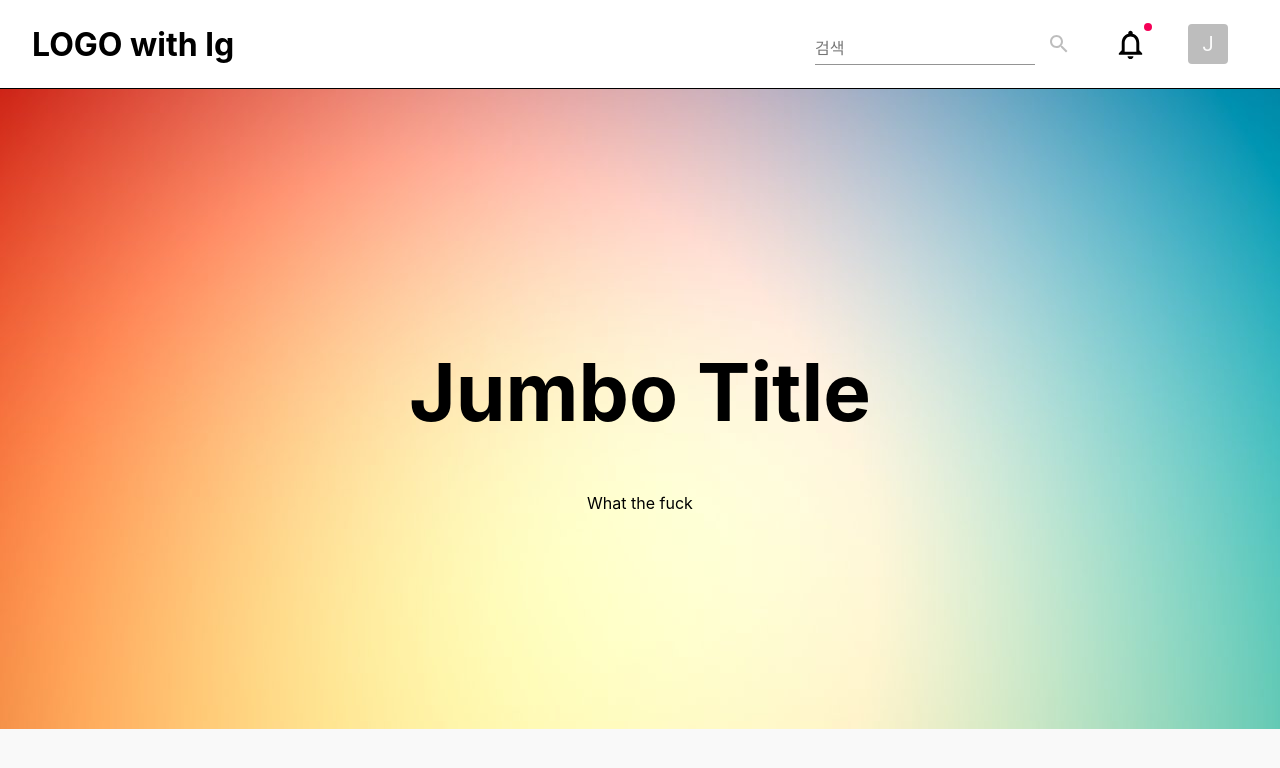
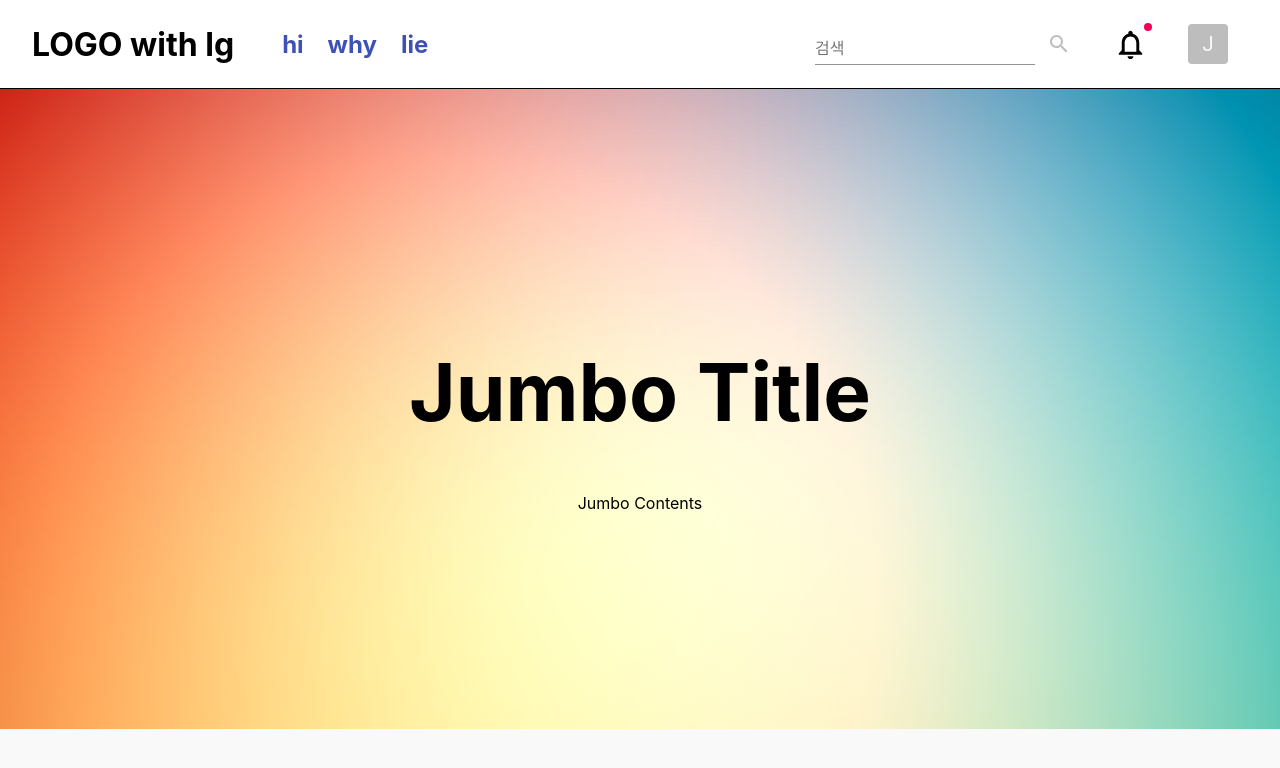
Before and after one commit to SeongJinJeong/PlayNight, a React (Create React App) app in the folder client/: page / in a window 1280 px wide. Shown: the top 768 px of the page. Built offline with nearby package versions, Linux system fonts and the light colour scheme.

Commit message:
로고 옆 메뉴 추가

```diff
--- /dev/null
+++ b/client/src/Components/ContentBox.js
@@ -0,0 +1,5 @@
+import React from "react";
+
+function ContentBox(props) {}
+
+export default ContentBox;
--- a/client/src/ui/Contents.js
+++ b/client/src/ui/Contents.js
@@ -16,7 +16,7 @@ function Contents(props) {
         marginTop: document.getElementsByClassName("Header")[0].offsetHeight,
       }}
     >
-      <Jumbo path={"./Images/JumboBg.jpg"} content={"What the fuck"} />
+      <Jumbo path={"./Images/JumboBg.jpg"} content={"Jumbo Contents"} />
     </div>
   );
 }
--- a/client/src/ui/Header.js
+++ b/client/src/ui/Header.js
@@ -8,6 +8,7 @@ import {
   Avatar,
   Menu as DropDown,
   MenuItem as DropDownItem,
+  Link,
 } from "@material-ui/core";
 
 // Drawer Import
@@ -53,9 +54,18 @@ function Header() {
 function HeaderContainer(props) {
   return (
     <Box width={9.5 / 10} display="flex" justifyContent="space-around">
-      <Title></Title>
-      <Menu />
+      <LeftHeader />
+      <RightHeader />
     </Box>
+  );
+}
+
+function LeftHeader(props) {
+  return (
+    <>
+      <Title />
+      <LeftMenu />
+    </>
   );
 }
 
@@ -81,7 +91,53 @@ function Title(props) {
   );
 }
 
-function Menu(props) {
+function LeftMenu(props) {
+  return (
+    <>
+      <div
+        style={{
+          display: "flex",
+          justifyContent: "center",
+          alignItems: "center",
+
+          marginLeft: "3rem",
+        }}
+      >
+        <LeftMenuItems name={"hi"} />
+        <LeftMenuItems name={"why"} />
+        <LeftMenuItems name={"lie"} />
+      </div>
+    </>
+  );
+}
+
+function LeftMenuItems(props) {
+  return (
+    <>
+      <Box display={boxShownBySize(["sm", "md", "lg", "xl"])}>
+        <span
+          style={{
+            marginRight: "1em",
+            fontWeight: "bold",
+            fontSize: "150%",
+            marginTop: "10px",
+          }}
+        >
+          <Link
+            onMouseOver={(e) => {
+              e.target.style.cursor = "pointer";
+              e.target.style.textDecoration = "none";
+            }}
+          >
+            {props.name}
+          </Link>
+        </span>
+      </Box>
+    </>
+  );
+}
+
+function RightHeader(props) {
   return (
     <>
       <Box alignItems="center" display="flex" marginLeft="auto">
```
